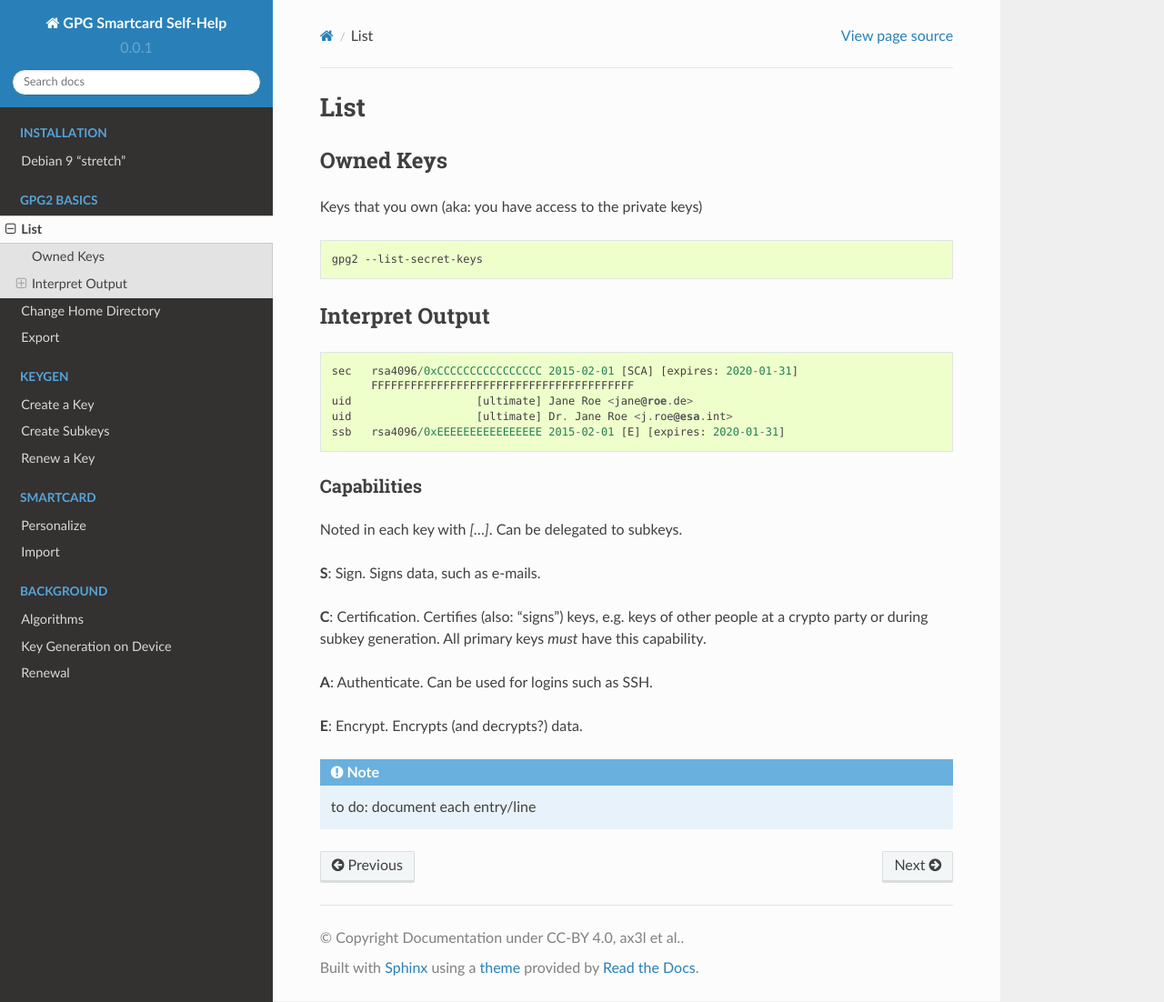
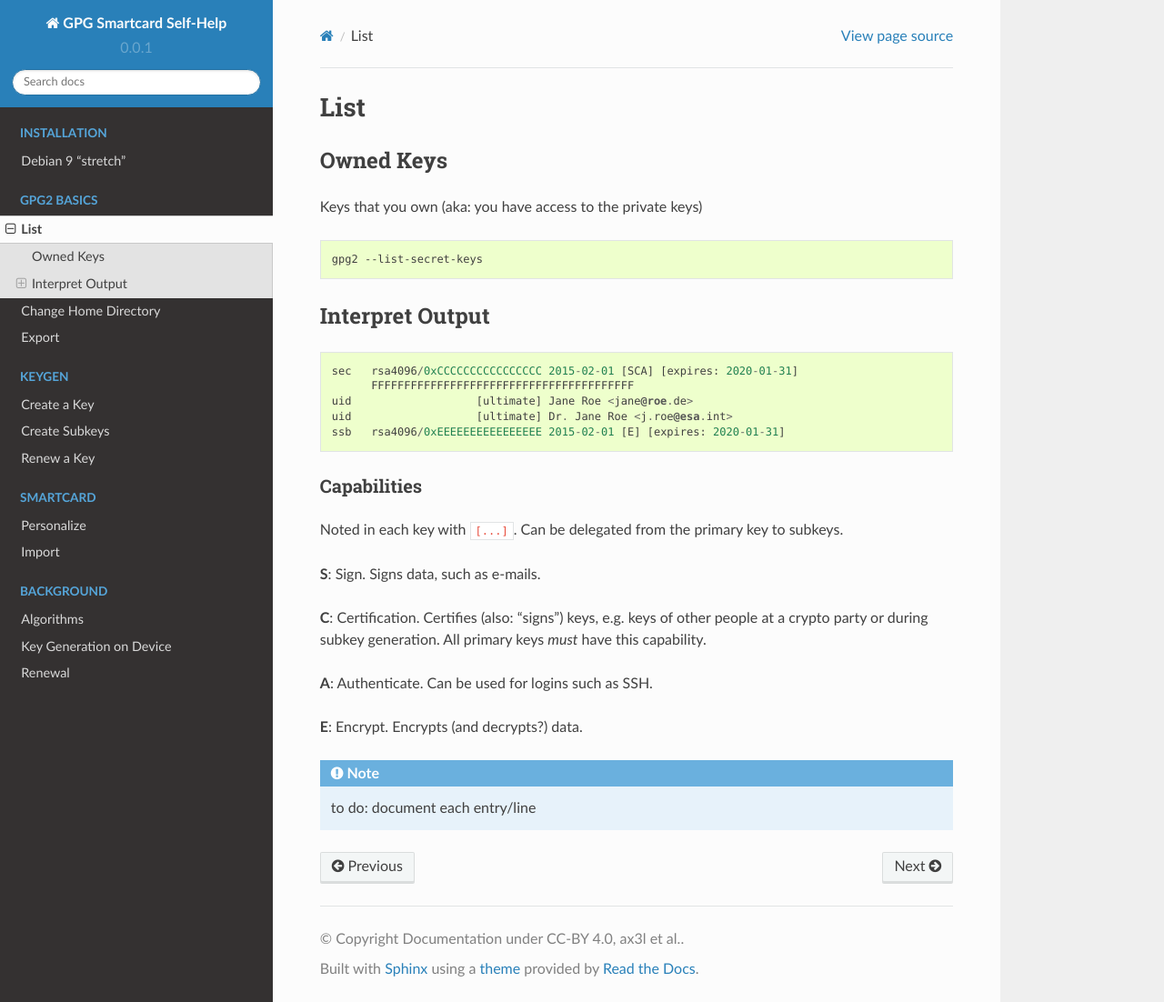
Before and after one commit to ax3l/gpg_smartcard, a Sphinx documentation site: the page built from source/gpg2/list.rst, in a window 1280 px wide and 1102 px high. Shown: the whole window at 91% size. Built offline with Sphinx 7.4.7 and the Read the Docs theme 2.0.0, drawn with Linux system fonts in a browser that asks for light colours.

Commit message:
Fix Formatting

```diff
--- a/source/gpg2/list.rst
+++ b/source/gpg2/list.rst
@@ -26,8 +26,8 @@ Interpret Output
 Capabilities
 """"""""""""
 
-Noted in each key with `[...]`.
-Can be delegated to subkeys.
+Noted in each key with ``[...]``.
+Can be delegated from the primary key to subkeys.
 
 **S**: Sign.
 Signs data, such as e-mails.
```
